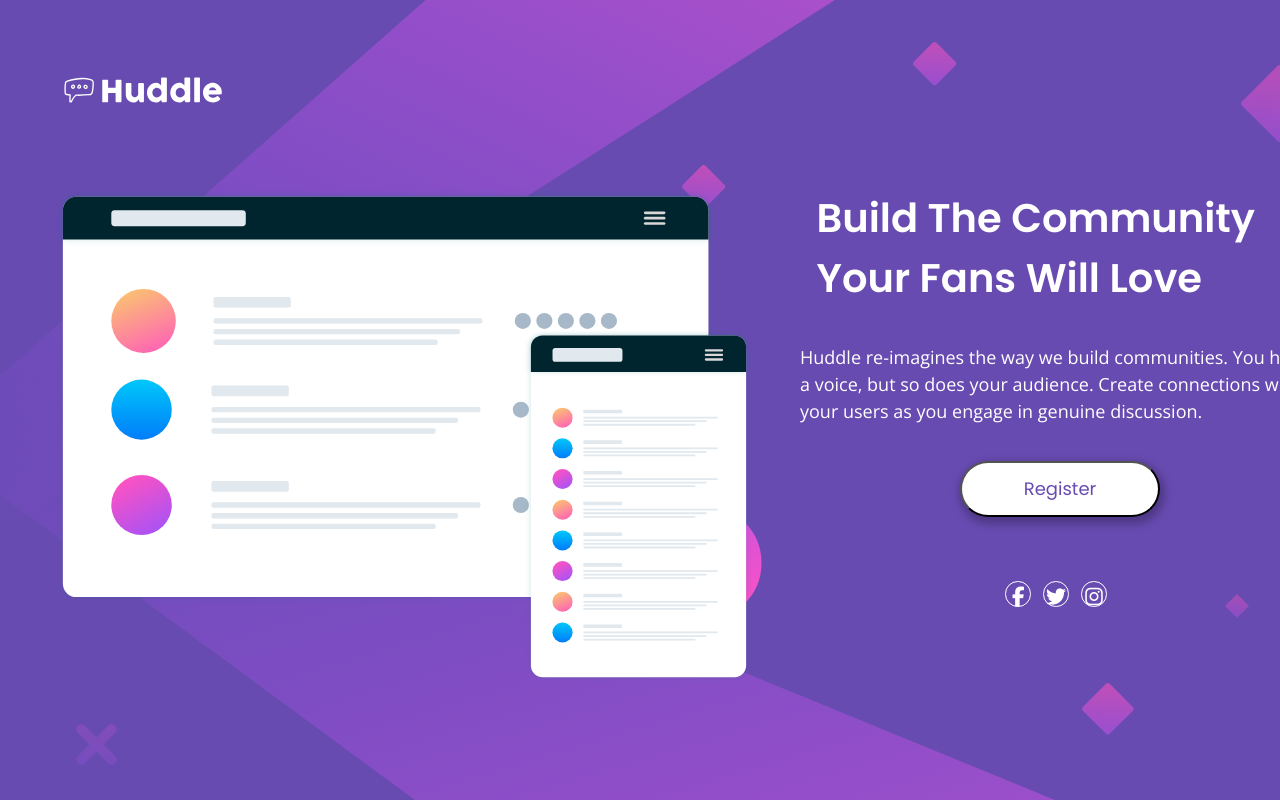
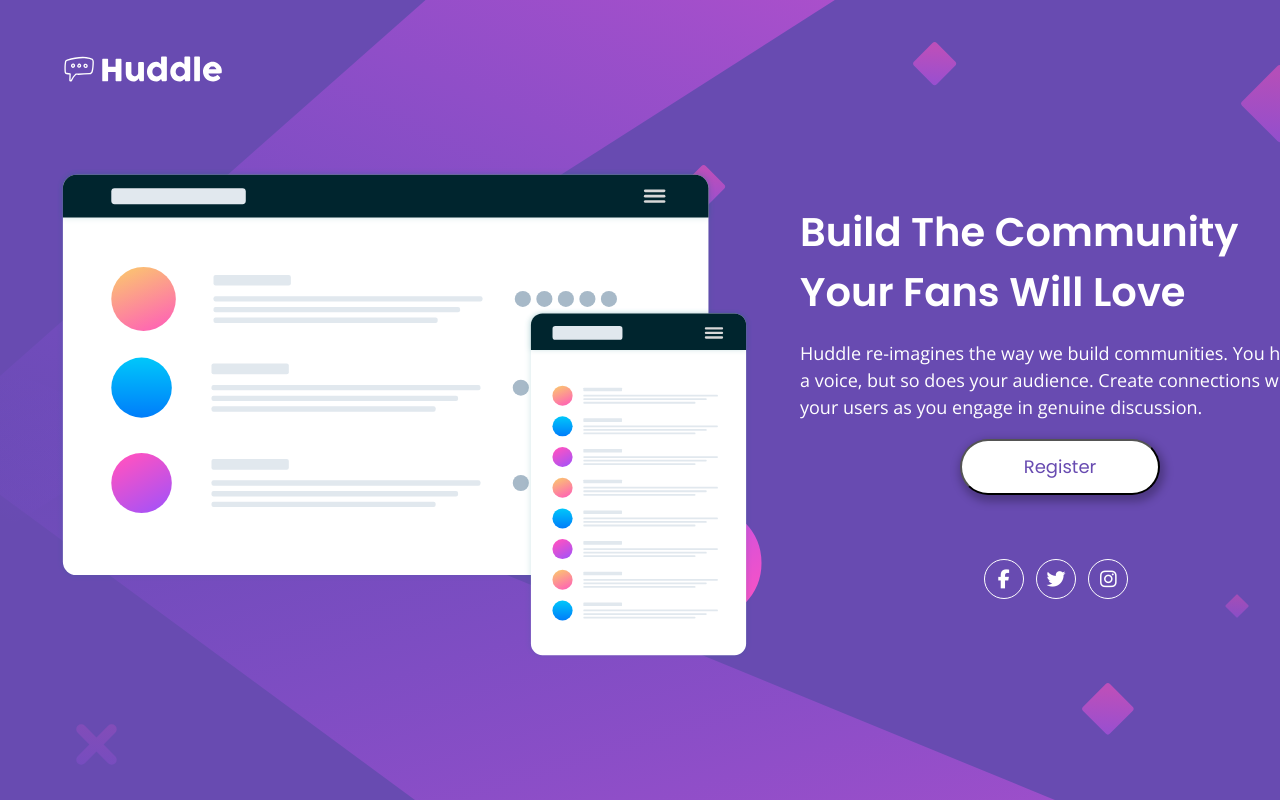
Before and after one commit to minahilakhtar/huddle-landing-page-1, a plain HTML site: page index.html in a window 1280 px wide. Shown: the top 800 px of the page. Drawn offline with nearby package versions, Linux system fonts and the light colour scheme.

Commit message:
minor changes to desktop styling

```diff
--- a/style.css
+++ b/style.css
@@ -86,10 +86,11 @@ i {
         display: flex;
         flex-direction: row;
         width: 100%;
+        height: 100%;
     }
     .logo {
         width: 170px;
-        margin: 0 10.5em 4.9em 0;
+        margin: 3em 10.5em 4.9em 0;
     }
     .mockups {
         width: 696px;
@@ -109,12 +110,14 @@ i {
         line-height: 60px;
         font-size: 40px;
         width: 487px;
+        margin: 0;
     }
     p {
         font-size: 18px;
         text-align: left;
         line-height: 27px;
         width: 520px;
+        margin: 1em 0 0 0;
     }
     button {
         font-size: 18px;
@@ -122,13 +125,21 @@ i {
         height: 56px;
         border-radius: 28px;
         box-shadow: 2px 4px 9px 3px rgba(0, 0, 0, 0.258633);
+        margin: 1em 0 0 0;
     }
     button:hover {
         background-color: #E880E8;
         color: #FFFFFF;
     }
     i {
-        font-size: 20px;
+        font-size: 19px;
+        width: 40px;
+        height: 40px;
+        padding-top: 10px;
+        padding-bottom: 10px;
+        justify-content: center;
+        align-items: center;
+        cursor: pointer;
     }
     i:hover {
         color: #FF52C1;
```
